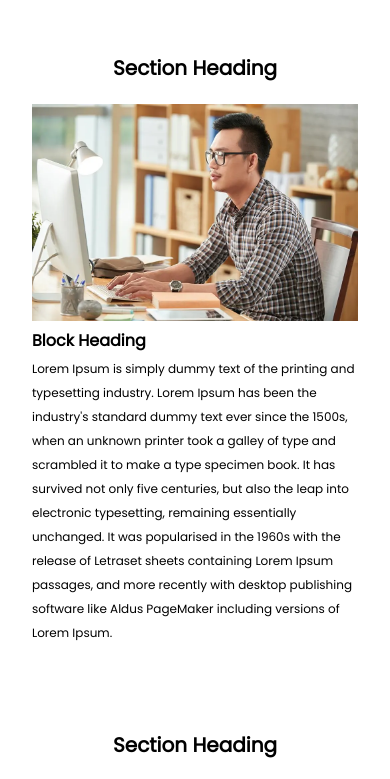
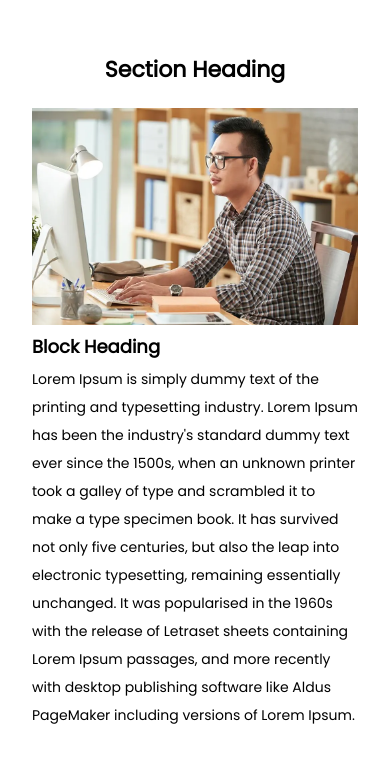
Before and after one commit to lloydbutay123/ExamManual, a React (Vite) app: page / in a window 390 px wide. Shown: the top 779 px of the page. Built offline with nearby package versions, Linux system fonts and the light colour scheme.

Commit message:
Update index.css

```diff
--- a/src/index.css
+++ b/src/index.css
@@ -37,20 +37,6 @@ h5 {
   width: 100%;
 }
 
-.content.contentImg {
-  order: 2;
-}
-
-.content.contentText {
-  order: 1;
-}
-.content .contentImg:nth-child(2) {
-  order: 2;
-}
-.content .contentImg:nth-child(2) ~ .item:not(.two) {
-  order: 2;
-}
-
 #thirdSection {
   display: flex;
   text-align: center;
@@ -86,15 +72,15 @@ footer img {
 
 @media only screen and (max-width: 480px) {
   h1 {
-    font-size: 20px;
+    font-size: 22px;
   }
 
   h3 {
-    font-size: 16px;
+    font-size: 18px;
   }
 
   p {
-    font-size: 12px;
+    font-size: 14px;
   }
   .section {
     padding: 2rem;
```
